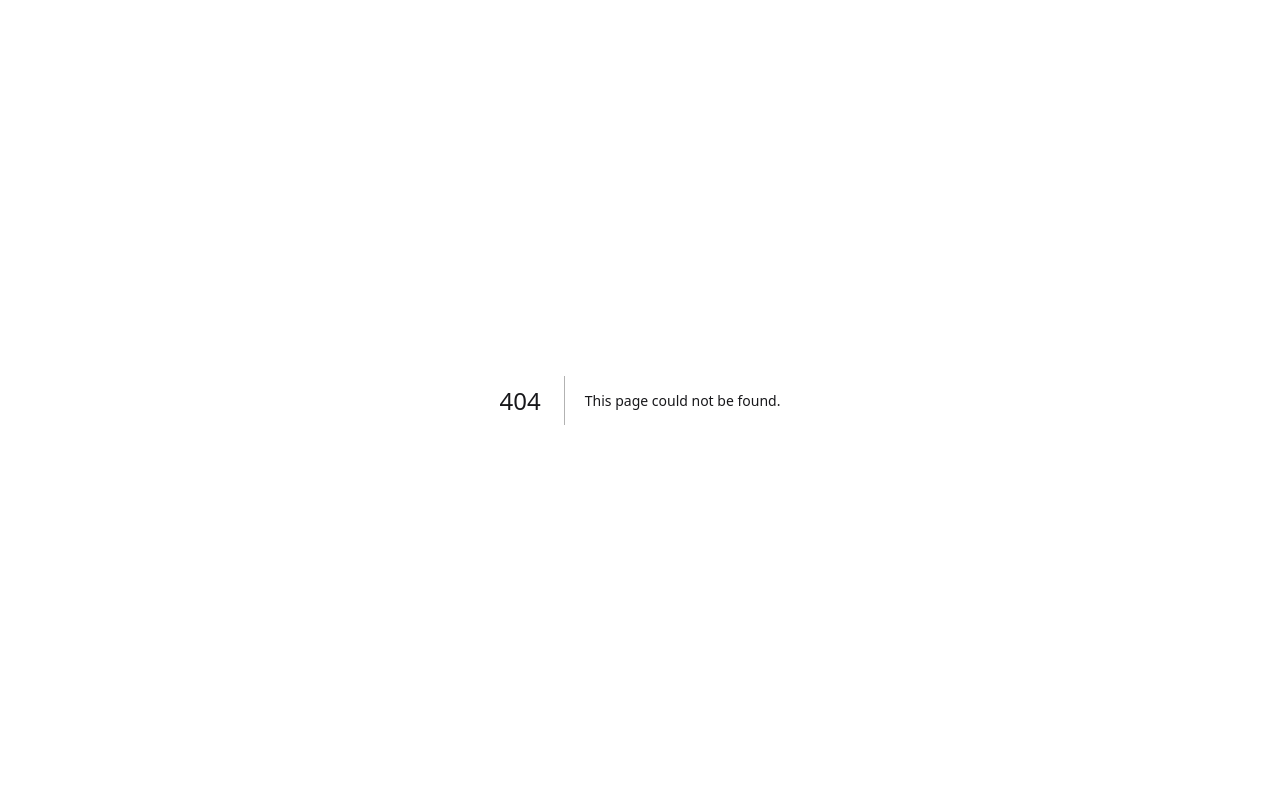
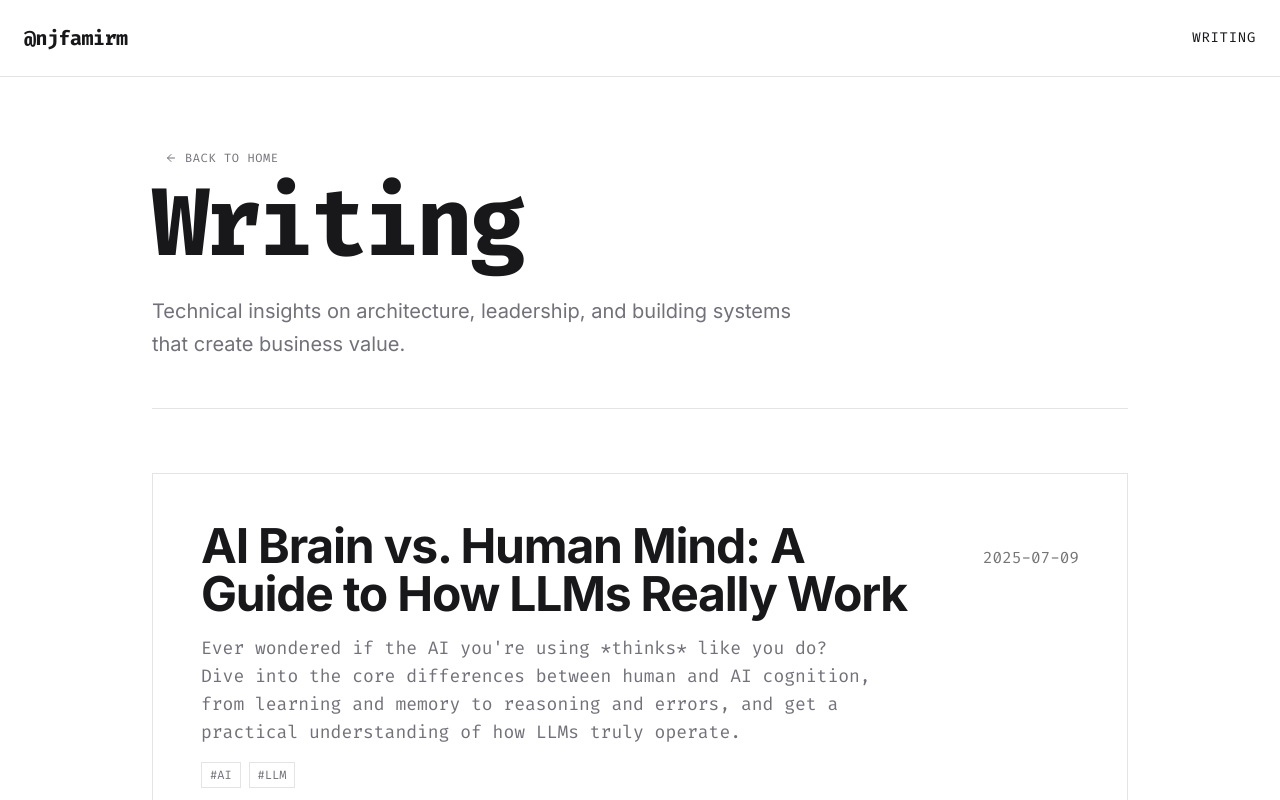
Before and after one commit to njfamirm/blog, a Next.js app: page /en/blog in a window 1280 px wide. Before the commit this address had no page. Shown: the top 800 px of the page. Built offline with nearby package versions, Linux system fonts and the light colour scheme.

Commit message:
feat: Implement sitemap, robots.txt, and i18n routing with a language layout, updating blog post links to include the language prefix.

```diff
--- a/app/blog/[slug]/page.tsx
+++ b/app/[lang]/blog/[slug]/page.tsx
@@ -6,6 +6,7 @@ import type { Metadata } from 'next'
 export async function generateStaticParams() {
   const posts = getAllPostSlugs()
   return posts.map((post) => ({
+    lang: 'en',
     slug: post.params.slug,
   }))
 }
@@ -13,7 +14,7 @@ export async function generateStaticParams() {
 export async function generateMetadata({
   params,
 }: {
-  params: Promise<{ slug: string }>
+  params: Promise<{ lang: string; slug: string }>
 }): Promise<Metadata> {
   const { slug } = await params
   const post = await getPostData(slug)
@@ -30,7 +31,7 @@ export async function generateMetadata({
 export default async function BlogPostPage({
   params,
 }: {
-  params: Promise<{ slug: string }>
+  params: Promise<{ lang: string; slug: string }>
 }) {
   const { slug } = await params
   const post = await getPostData(slug)
@@ -46,7 +47,7 @@ export default async function BlogPostPage({
             </Link>
             <nav className="flex items-center gap-8">
               <Link
-                href="/blog"
+                href="/en/blog"
                 className="font-mono text-sm uppercase tracking-wider hover:bg-foreground hover:text-background transition-none duration-0 px-3 py-2 border border-transparent hover:border-foreground"
               >
                 Writing
@@ -60,7 +61,7 @@ export default async function BlogPostPage({
       <article className="container mx-auto px-6 py-16">
         {/* Back Link */}
         <Link
-          href="/blog"
+          href="/en/blog"
           className="inline-flex items-center gap-2 font-mono text-xs uppercase tracking-wider text-muted-foreground hover:bg-foreground hover:text-background transition-none duration-0 px-3 py-2 border border-transparent hover:border-foreground mb-12"
         >
           <ArrowLeft className="h-3 w-3" />
@@ -119,7 +120,7 @@ export default async function BlogPostPage({
         {/* Related Articles / CTA */}
         <div className="max-w-2xl mx-auto mt-24 pt-12 border-t border-border">
           <Link
-            href="/blog"
+            href="/en/blog"
             className="inline-flex items-center gap-2 bg-foreground text-background px-6 py-3 font-mono text-sm uppercase tracking-wider hover:bg-background hover:text-foreground transition-none duration-0 border border-foreground"
           >
             Read More Articles
--- a/app/blog/page.tsx
+++ b/app/[lang]/blog/page.tsx
@@ -15,7 +15,7 @@ export default function BlogPage() {
             </Link>
             <nav className="flex items-center gap-8">
               <Link
-                href="/blog"
+                href="/en/blog"
                 className="font-mono text-sm uppercase tracking-wider text-primary"
               >
                 Writing
@@ -51,7 +51,7 @@ export default function BlogPage() {
           {blogPosts.map((post) => (
             <Link
               key={post.slug}
-              href={`/blog/${post.slug}`}
+              href={`/en/blog/${post.slug}`}
               className="group block p-8 md:p-12 hover:bg-foreground hover:text-background transition-none duration-0"
             >
               <div className="flex flex-col md:flex-row md:items-baseline md:justify-between gap-6">
--- /dev/null
+++ b/app/[lang]/layout.tsx
@@ -0,0 +1,13 @@
+export default function LangLayout({
+  children,
+  params,
+}: {
+  children: React.ReactNode
+  params: { lang: string }
+}) {
+  return children
+}
+
+export async function generateStaticParams() {
+  return [{ lang: 'en' }]
+}
--- a/app/page.tsx
+++ b/app/page.tsx
@@ -78,7 +78,7 @@ export default function Page() {
             {latestPosts.map((post) => (
               <Link
                 key={post.slug}
-                href={`/blog/${post.slug}`}
+                href={`/en/blog/${post.slug}`}
                 className="group block p-8 md:p-12 hover:bg-foreground hover:text-background transition-none duration-0"
               >
                 <div className="flex flex-col md:flex-row md:items-baseline md:justify-between gap-6">
--- /dev/null
+++ b/app/robots.ts
@@ -0,0 +1,15 @@
+import { MetadataRoute } from 'next';
+
+export default function robots(): MetadataRoute.Robots {
+  const baseUrl = 'https://www.njfamirm.ir';
+
+  return {
+    rules: [
+      {
+        userAgent: '*',
+        allow: '/',
+      },
+    ],
+    sitemap: `${baseUrl}/sitemap.xml`,
+  };
+}
--- /dev/null
+++ b/app/sitemap.ts
@@ -0,0 +1,44 @@
+import { MetadataRoute } from 'next';
+import fs from 'fs';
+import path from 'path';
+import matter from 'gray-matter';
+
+export default function sitemap(): MetadataRoute.Sitemap {
+  const baseUrl = 'https://www.njfamirm.ir';
+
+  // Static pages
+  const staticPages: MetadataRoute.Sitemap = [
+    {
+      url: baseUrl,
+      lastModified: new Date(),
+      changeFrequency: 'monthly',
+      priority: 1,
+    },
+    {
+      url: `${baseUrl}/en/blog`,
+      lastModified: new Date(),
+      changeFrequency: 'weekly',
+      priority: 0.8,
+    },
+  ];
+
+  // Dynamic blog posts (English only)
+  const blogDir = path.join(process.cwd(), 'content/blog');
+  const blogFiles = fs.readdirSync(blogDir).filter(file => file.endsWith('.md'));
+
+  const blogPosts: MetadataRoute.Sitemap = blogFiles.map(filename => {
+    const filePath = path.join(blogDir, filename);
+    const fileContents = fs.readFileSync(filePath, 'utf8');
+    const { data } = matter(fileContents);
+    const slug = filename.replace(/\.md$/, '');
+
+    return {
+      url: `${baseUrl}/en/blog/${slug}`,
+      lastModified: data.date ? new Date(data.date) : new Date(),
+      changeFrequency: 'monthly' as const,
+      priority: 0.6,
+    };
+  });
+
+  return [...staticPages, ...blogPosts];
+}
```
